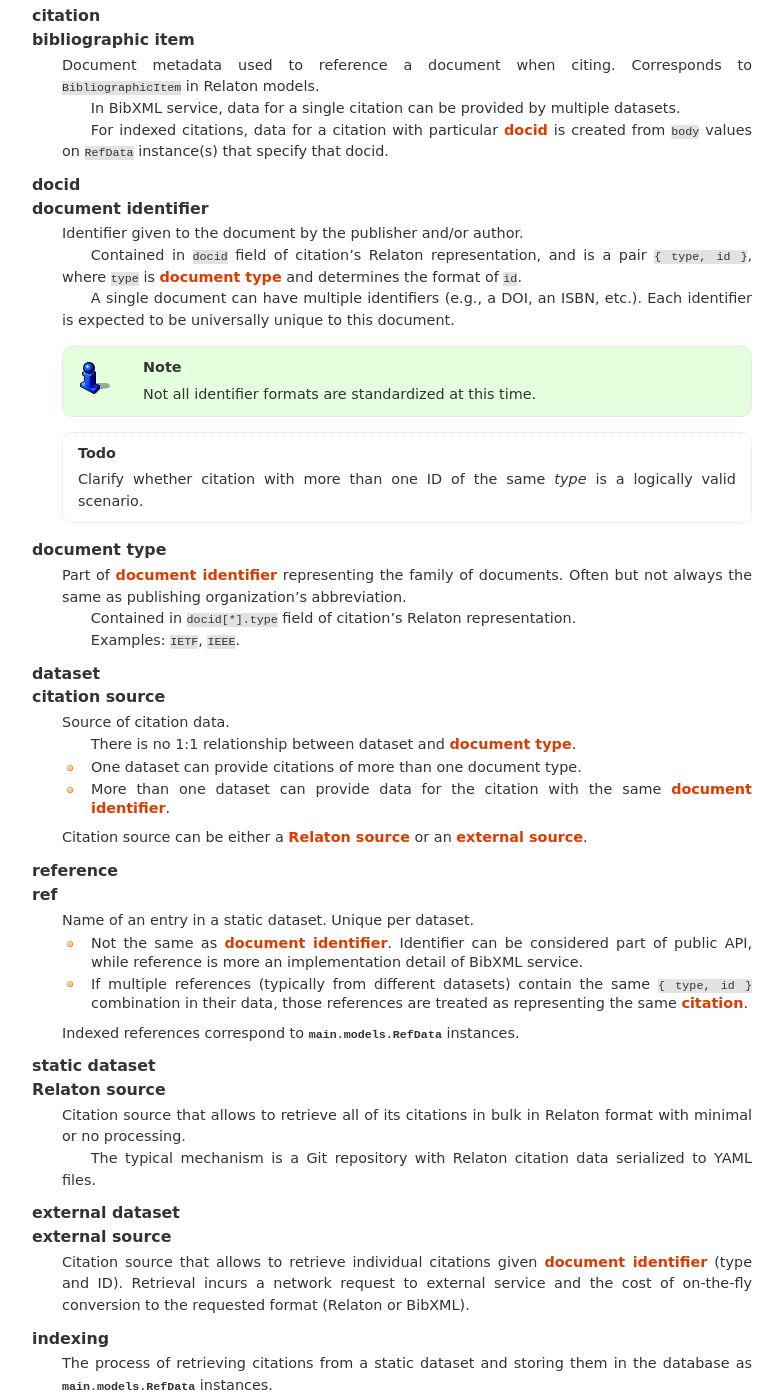
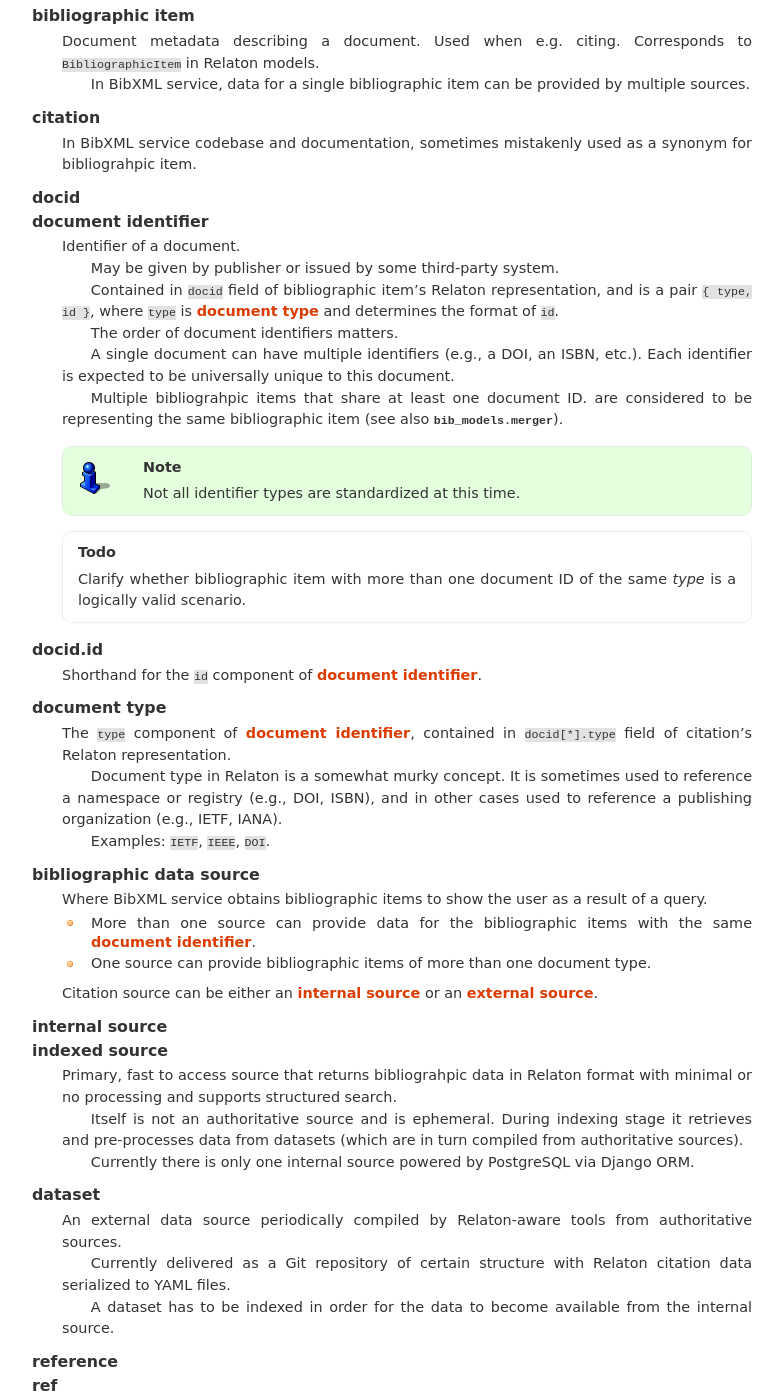
Before and after one commit to ietf-tools/bibxml-service, a Sphinx documentation site: the page built from docs/ref/glossary.rst, in a window 1280 px wide and 1400 px high, scrolled down 233 px. Shown: the whole window, without its empty margins (248-1031 px from the left). Built offline with Sphinx 7.4.7, drawn with Linux system fonts in a browser that asks for light colours; pages that are not in the unit, such as notebooks, are missing from menus; some of the changed text lies outside the part shown.

Commit message:
docs: clarify, expand glossary

```diff
--- a/docs/ref/glossary.rst
+++ b/docs/ref/glossary.rst
@@ -5,60 +5,95 @@ Glossary
 .. glossary::
 
    document
-       In context of BibXML, this refers to a standard.
+       In context of BibXML, refers to a standard.
+
+   bibliographic item
+       Document metadata describing a document. Used when e.g. citing.
+       Corresponds to ``BibliographicItem`` in Relaton models.
+
+       In BibXML service, data for a single bibliographic item can be provided
+       by multiple sources.
 
    citation
-   bibliographic item
-       Document metadata used to reference a document when citing.
-       Corresponds to ``BibliographicItem`` in Relaton models.
-
-       In BibXML service, data for a single citation can be provided
-       by multiple datasets.
-
-       For indexed citations, data for a citation with particular :term:`docid`
-       is created from ``body`` values on ``RefData`` instance(s) that specify
-       that docid.
+       In BibXML service codebase and documentation,
+       sometimes mistakenly used as a synonym for :term:`bibliograhpic item`.
 
    docid
    document identifier
-       Identifier given to the document by the publisher and/or author.
+       Identifier of a document.
 
-       Contained in ``docid`` field of citation’s Relaton representation,
+       May be given by publisher or issued by some third-party system.
+
+       Contained in ``docid`` field of bibliographic item’s Relaton representation,
        and is a pair ``{ type, id }``, where ``type`` is :term:`document type`
        and determines the format of ``id``.
+
+       The order of document identifiers matters.
 
        A single document can have multiple identifiers (e.g., a DOI, an ISBN, etc.).
        Each identifier is expected to be universally unique to this document.
 
-       .. note:: Not all identifier formats are standardized at this time.
+       Multiple bibliograhpic items that share at least one document ID.
+       are considered to be representing the same bibliographic item
+       (see also :mod:`bib_models.merger`).
 
-       .. todo:: Clarify whether citation with more than one ID of the same *type*
-                 is a logically valid scenario.
+       .. note:: Not all identifier types are standardized at this time.
+
+       .. todo:: Clarify whether bibliographic item with more than one document ID
+                 of the same *type* is a logically valid scenario.
+
+   docid.id
+       Shorthand for the ``id`` component of :term:`document identifier`.
 
    document type
-       Part of :term:`document identifier` representing the family of documents.
-       Often but not always the same as publishing organization’s abbreviation.
+       The ``type`` component of :term:`document identifier`,
+       contained in ``docid[*].type`` field of citation’s Relaton representation.
 
-       Contained in ``docid[*].type`` field of citation’s Relaton representation.
+       Document type in Relaton is a somewhat murky concept.
+       It is sometimes used to reference a namespace or registry
+       (e.g., DOI, ISBN),
+       and in other cases used to reference a publishing organization
+       (e.g., IETF, IANA).
 
-       Examples: ``IETF``, ``IEEE``.
+       Examples: ``IETF``, ``IEEE``, ``DOI``.
+
+   bibliographic data source
+       Where BibXML service obtains bibliographic items to show the user
+       as a result of a query.
+
+       - More than one source can provide data for the bibliographic items
+         with the same :term:`document identifier`.
+       - One source can provide bibliographic items of more than one document type.
+
+       Citation source can be either an :term:`internal source`
+       or an :term:`external source`.
+
+   internal source
+   indexed source
+       Primary, fast to access source
+       that returns bibliograhpic data in Relaton format
+       with minimal or no processing and supports structured search.
+
+       Itself is not an authoritative source and is ephemeral.
+       During indexing stage it retrieves and pre-processes data
+       from datasets (which are in turn compiled from authoritative sources).
+
+       Currently there is only one internal source
+       powered by PostgreSQL via Django ORM.
 
    dataset
-   citation source
-       Source of citation data.
+       An external data source periodically compiled
+       by Relaton-aware tools from authoritative sources.
 
-       There is no 1:1 relationship between dataset and :term:`document type`.
+       Currently delivered as a Git repository of certain structure
+       with Relaton citation data serialized to YAML files.
 
-       - One dataset can provide citations of more than one document type.
-       - More than one dataset can provide data for the citation
-         with the same :term:`document identifier`.
-
-       Citation source can be either a :term:`Relaton source`
-       or an :term:`external source`.
+       A dataset has to be indexed in order for the data to become
+       available from the internal source.
 
    reference
    ref
-       Name of an entry in a static dataset.
+       Name of an entry in a :term:`dataset`.
        Unique per dataset.
 
        - Not the same as :term:`document identifier`.
@@ -66,34 +101,30 @@ Glossary
          while reference is more an implementation detail of BibXML service.
        - If multiple references (typically from different datasets)
          contain the same ``{ type, id }`` combination in their data,
-         those references are treated as representing the same :term:`citation`.
+         those references are treated as representing
+         the same :term:`bibliographic item`.
 
-       Indexed references correspond to :class:`main.models.RefData` instances.
+       References correspond to :class:`main.models.RefData` instances.
 
-   static dataset
-   Relaton source
-       Citation source that allows to retrieve all of its citations in bulk
-       in Relaton format with minimal or no processing.
-
-       The typical mechanism is a Git repository
-       with Relaton citation data serialized to YAML files.
-
+   external source
    external dataset
-   external source
-       Citation source that allows to retrieve individual citations
+       Citation source that allows to retrieve individual bibliographic items
        given :term:`document identifier` (type and ID).
        Retrieval incurs a network request to external service
        and the cost of on-the-fly conversion to the requested format
        (Relaton or BibXML).
 
    indexing
-       The process of retrieving citations from a static dataset
+       The process of retrieving bibliographic data from a :term:`dataset`
        and storing them in the database as :class:`main.models.RefData` instances.
+
+       Involves cloning repositories and reading files therein.
 
    legacy dataset
        A set of manually crafted XML files that [used to be]
        provided by xml2rfc tools web server.
 
    legacy path
+   xml2rfc-style path
        A path that used to be handled by xml2rfc tools web server.
        (Normally points to an XML file.)
```
